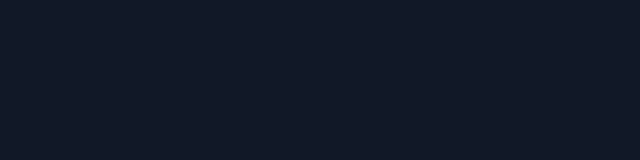
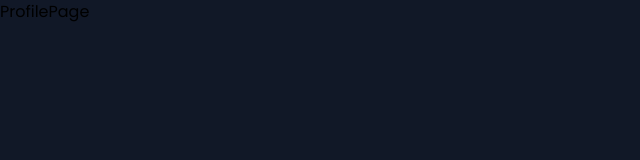
Before and after one commit to sergey200312/fakebook, a React (Vite) app in the folder frontend/: page /profile/1 in a window 1280 px wide. Before the commit this address had no page. Shown: the top 160 px of the page, without its empty margins (0-640 px from the left). Built offline with nearby package versions, Linux system fonts and the light colour scheme; sample sign-in values are in the browser's storage.

Commit message:
создал page для отображения профиля

```diff
--- a/frontend/src/App.jsx
+++ b/frontend/src/App.jsx
@@ -6,6 +6,7 @@ import VerificationEmailPage from './pages/VerificationEmailPage';
 import PrivateRoute from './components/PrivateRoute.jsx';
 import FriendsPage from './pages/FriendsPage.jsx';
 import SentFriendsRequestPage from './pages/SentFriendsRequestPage.jsx';
+import ProfilePage from './pages/ProfilePage.jsx';
 
 function App() {
 
@@ -18,7 +19,7 @@ function App() {
         <Route element={<PrivateRoute />}>
           <Route path="/friends" element={<FriendsPage />} />
           <Route path="/sent-requests" element={<SentFriendsRequestPage />} />
-          {/* <Route path="/received-requests" element={<ReceivedRequestsPage />} /> */}
+          <Route path='/profile/:id' element={<ProfilePage />} />
         </Route>
       </Routes>
     </Router>
--- /dev/null
+++ b/frontend/src/components/ProfileHeader.jsx
@@ -0,0 +1,7 @@
+import React from 'react'
+
+export default function ProfileHeader() {
+  return (
+    <div>ProfileHeader</div>
+  )
+}
--- /dev/null
+++ b/frontend/src/pages/ProfilePage.jsx
@@ -0,0 +1,7 @@
+import React from 'react'
+
+export default function ProfilePage() {
+  return (
+    <div>ProfilePage</div>
+  )
+}
```
